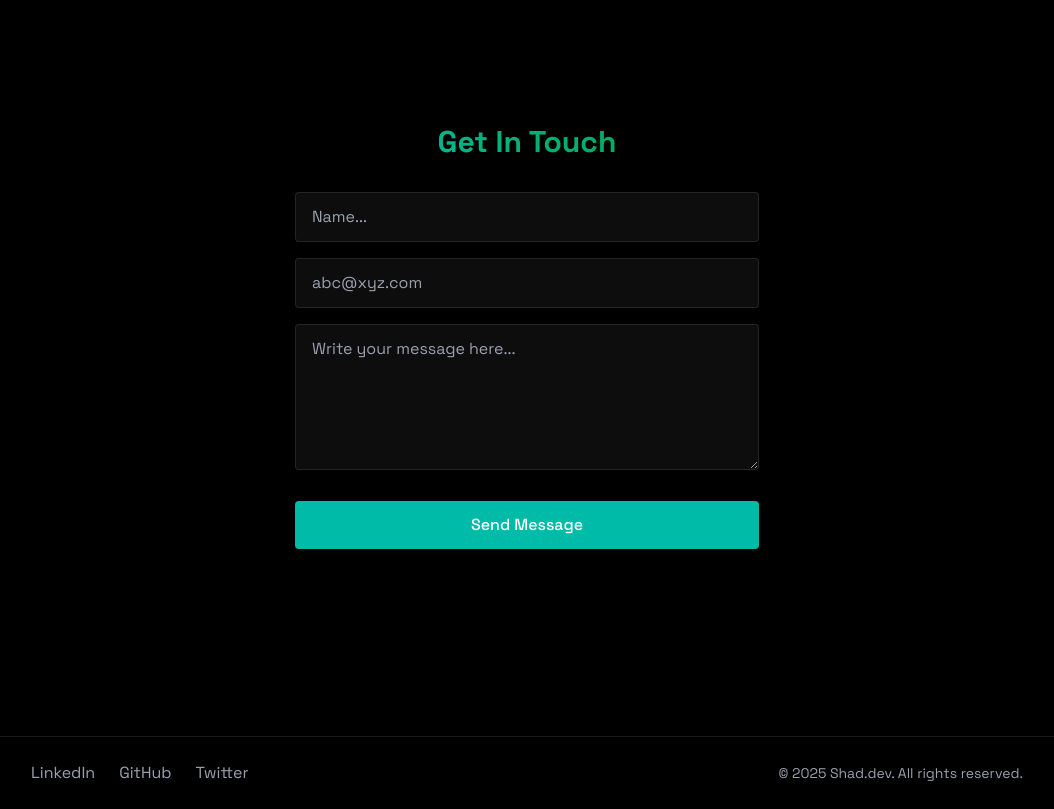
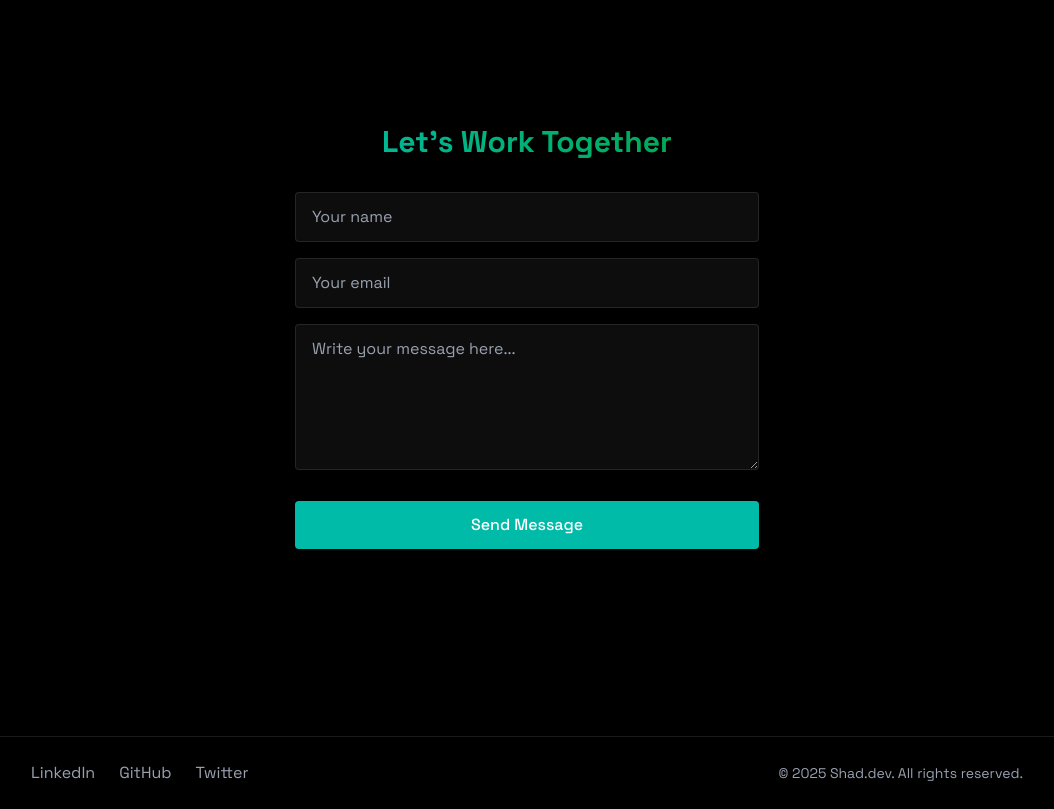
Before and after one commit to Shad-Islam/my-portfolio, a React (Vite) app: page / in a window 1280 px wide. Shown: the part 2620-3429 px from the top of the page, without its empty margins (113-1167 px from the left). Built offline with nearby package versions, Linux system fonts and the light colour scheme.

Commit message:
Use lazy and suspense

```diff
--- a/src/App.jsx
+++ b/src/App.jsx
@@ -1,26 +1,30 @@
-import { useState } from "react";
+import React, { lazy, Suspense, useState } from "react";
 import "./App.css";
-import { LoadingScreen } from "./components/LoadingScreen";
-import { Navbar } from "./components/Navbar";
-import { MobileMenu } from "./components/MobileMenu";
-import { Home } from "./components/section/Home";
-import { About } from "./components/section/About";
-import { Projects } from "./components/section/Projects";
-import { Contact } from "./components/section/Contact";
-import { Footer } from "./components/section/Footer";
+
+// Lazy-loaded components
+const Home = lazy(() => import("./components/section/Home"));
+const About = lazy(() => import("./components/section/About"));
+const Projects = lazy(() => import("./components/section/Projects"));
+const Contact = lazy(() => import("./components/section/Contact"));
+const Footer = lazy(() => import("./components/section/Footer"));
+
+const Navbar = lazy(() => import("./components/Navbar"));
+const MobileMenu = lazy(() => import("./components/MobileMenu"));
+const LoadingScreen = lazy(() => import("./components/LoadingScreen"));
 
 function App() {
   const [loading, setLoading] = useState(false);
   const [openMenu, setOpenMenu] = useState(false);
-  const [isDarkMode, setIsDarkMode] = useState(true); // State for theme toggle
+  const [isDarkMode, setIsDarkMode] = useState(true);
+
+  console.log("isDarkMode:", isDarkMode);
 
   return (
-    <>
+    <Suspense fallback={<div className="spinner">Loading...</div>}>
       {!loading && <LoadingScreen onComplete={() => setLoading(true)} />}
+      {loading && (
         <div
-        className={`min-h-screen transition-opacity duration-700 ${
-          loading ? "opacity-100" : "opacity-0"
-        } ${
+          className={`min-h-screen ${
             isDarkMode ? "bg-black text-gray-100" : "bg-gray-100 text-gray-900"
           }`}
         >
@@ -37,7 +41,8 @@ function App() {
           <Contact isDarkMode={isDarkMode} />
           <Footer isDarkMode={isDarkMode} />
         </div>
-    </>
+      )}
+    </Suspense>
   );
 }
 
--- a/src/components/LoadingScreen.jsx
+++ b/src/components/LoadingScreen.jsx
@@ -1,7 +1,7 @@
 import { useState } from "react";
 import { useEffect } from "react";
 
-export const LoadingScreen = ({onComplete}) => {
+const LoadingScreen = ({onComplete}) => {
 
     const [text, setText] = useState("");
     const fullText = "<Shad.dev />";
@@ -32,3 +32,5 @@ export const LoadingScreen = ({onComplete}) => {
        </div>
     );
 }
+
+export default LoadingScreen;
--- a/src/components/MobileMenu.jsx
+++ b/src/components/MobileMenu.jsx
@@ -1,4 +1,4 @@
-export const MobileMenu = ({ openMenu, setOpenMenu }) => {
+const MobileMenu = ({ openMenu, setOpenMenu }) => {
   return (
     <div
       className={`fixed top-0 left-0 w-full bg-[rgba(10,10,10,0.8)] z-40 flex flex-col items-center justify-center transition-all duration-300 ease-in-out
@@ -66,3 +66,5 @@ export const MobileMenu = ({ openMenu, setOpenMenu }) => {
     </div>
   );
 };
+
+export default MobileMenu;
--- a/src/components/Navbar.jsx
+++ b/src/components/Navbar.jsx
@@ -1,6 +1,6 @@
 import { useEffect } from "react";
 
-export const Navbar = ({ openMenu, setOpenMenu, isDarkMode, setIsDarkMode }) => {
+const Navbar = ({ openMenu, setOpenMenu, isDarkMode, setIsDarkMode }) => {
   useEffect(() => {
     document.body.style.overflow = openMenu ? "hidden" : "";
   }, [openMenu]);
@@ -12,7 +12,6 @@ export const Navbar = ({ openMenu, setOpenMenu, isDarkMode, setIsDarkMode }) =>
           <a href="#home" className="font-mono text-xl font-bold text-gray-100">
             Shad<span className="text-green-500">.dev</span>
           </a>
-
 
           {/* Mobile Menu Toggle */}
           <div
@@ -27,7 +26,11 @@ export const Navbar = ({ openMenu, setOpenMenu, isDarkMode, setIsDarkMode }) =>
               stroke="currentColor"
               className="w-7 h-7 text-white"
             >
-              <path strokeLinecap="round" strokeLinejoin="round" d="M4 6h16M4 12h16M4 18h16" />
+              <path
+                strokeLinecap="round"
+                strokeLinejoin="round"
+                d="M4 6h16M4 12h16M4 18h16"
+              />
             </svg>
           </div>
 
@@ -35,25 +38,25 @@ export const Navbar = ({ openMenu, setOpenMenu, isDarkMode, setIsDarkMode }) =>
           <div className="hidden md:flex items-center space-x-8">
             <a
               href="#home"
-              className="text-gray-400 hover:text-gray-100 transition-colors active:text-green-500"
+              className="text-gray-400 hover:text-gray-100 transition-colors"
             >
               Home
             </a>
             <a
               href="#about"
-              className="text-gray-400 hover:text-gray-100 transition-colors active:text-green-500"
+              className="text-gray-400 hover:text-gray-100 transition-colors"
             >
               About
             </a>
             <a
               href="#projects"
-              className="text-gray-400 hover:text-gray-100 transition-colors active:text-green-500"
+              className="text-gray-400 hover:text-gray-100 transition-colors"
             >
               Projects
             </a>
             <a
               href="#contact"
-              className="text-gray-400 hover:text-gray-100 transition-colors active:text-green-500"
+              className="text-gray-400 hover:text-gray-100 transition-colors"
             >
               Contact
             </a>
@@ -65,10 +68,11 @@ export const Navbar = ({ openMenu, setOpenMenu, isDarkMode, setIsDarkMode }) =>
             >
               {isDarkMode ? "Light Mode" : "Dark Mode"}
             </button>
-
           </div>
         </div>
       </div>
     </nav>
   );
 };
+
+export default Navbar;
--- /dev/null
+++ b/src/components/NotFound.jsx
@@ -0,0 +1,15 @@
+import React from "react";
+
+export const NotFound = () => {
+  return (
+    <div className="min-h-screen flex flex-col items-center justify-center">
+      <h1 className="text-4xl font-bold text-teal-500">404</h1>
+      <p className="text-gray-400 mt-2">Page Not Found</p>
+      <a href="/" className="mt-4 text-teal-500 hover:text-teal-400 transition">
+        Go Back to Home
+      </a>
+    </div>
+  );
+};
+
+export default NotFound;
--- a/src/components/RevealOnScroll.jsx
+++ b/src/components/RevealOnScroll.jsx
@@ -1,6 +1,6 @@
 import { useEffect, useRef } from "react";
 
-export const RevealOnScroll = ({ children }) => {
+const RevealOnScroll = ({ children }) => {
   const ref = useRef(null);
 
   useEffect(() => {
@@ -23,3 +23,5 @@ export const RevealOnScroll = ({ children }) => {
     </div>
   );
 };
+
+export default RevealOnScroll;
--- a/src/components/section/About.jsx
+++ b/src/components/section/About.jsx
@@ -1,6 +1,6 @@
-import { RevealOnScroll } from "../RevealOnScroll";
+import RevealOnScroll from "../RevealOnScroll";
 
-export const About = ({ isDarkMode }) => {
+const About = ({ isDarkMode }) => {
   const frontendSkills = [
     "React",
     "JavaScript",
@@ -139,3 +139,5 @@ export const About = ({ isDarkMode }) => {
     </section>
   );
 };
+
+export default About;
--- a/src/components/section/Contact.jsx
+++ b/src/components/section/Contact.jsx
@@ -1,8 +1,8 @@
 import { useState } from "react";
-import { RevealOnScroll } from "../RevealOnScroll";
+import RevealOnScroll from "../RevealOnScroll";
 import emailjs from "emailjs-com";
 
-export const Contact = ({ isDarkMode }) => {
+const Contact = ({ isDarkMode }) => {
   const [formData, setFormData] = useState({
     name: "",
     email: "",
@@ -42,11 +42,13 @@ export const Contact = ({ isDarkMode }) => {
       <RevealOnScroll>
         <div
           className={`w-full max-w-lg p-6 rounded-xl shadow-lg ${
-            isDarkMode ? "bg-black/50 border-white/10" : "bg-white border-gray-300"
+            isDarkMode
+              ? "bg-black/50 border-white/10"
+              : "bg-white border-gray-300"
           }`}
         >
           <h2 className="text-3xl font-bold mb-8 bg-gradient-to-r from-teal-500 to-green-600 bg-clip-text text-transparent text-center">
-            Get In Touch
+            Let's Work Together
           </h2>
           <form className="space-y-6 " onSubmit={handelSubmit}>
             <div className="space-y-4">
@@ -60,7 +62,7 @@ export const Contact = ({ isDarkMode }) => {
                     ? "border-white/10 text-white placeholder-gray-400"
                     : "border-gray-300 text-gray-900 placeholder-gray-500"
                 }`}
-                placeholder="Name..."
+                placeholder="Your name"
                 value={formData.name}
                 onChange={(e) =>
                   setFormData({ ...formData, name: e.target.value })
@@ -76,7 +78,7 @@ export const Contact = ({ isDarkMode }) => {
                     ? "border-white/10 text-white placeholder-gray-400"
                     : "border-gray-300 text-gray-900 placeholder-gray-500"
                 }`}
-                placeholder="abc@xyz.com"
+                placeholder="Your email"
                 value={formData.email}
                 onChange={(e) =>
                   setFormData({ ...formData, email: e.target.value })
@@ -111,3 +113,5 @@ export const Contact = ({ isDarkMode }) => {
     </section>
   );
 };
+
+export default Contact;
--- a/src/components/section/Footer.jsx
+++ b/src/components/section/Footer.jsx
@@ -1,4 +1,4 @@
-export const Footer = ({ isDarkMode }) => {
+const Footer = ({ isDarkMode }) => {
   return (
     <footer
       className={`py-6 border-t ${
@@ -41,3 +41,5 @@ export const Footer = ({ isDarkMode }) => {
     </footer>
   );
 };
+
+export default Footer;
--- a/src/components/section/Projects.jsx
+++ b/src/components/section/Projects.jsx
@@ -1,6 +1,6 @@
-import { RevealOnScroll } from "../RevealOnScroll";
+import RevealOnScroll from "../RevealOnScroll";
 
-export const Projects = ({ isDarkMode }) => {
+const Projects = ({ isDarkMode }) => {
   return (
     <section
       id="projects"
@@ -188,3 +188,5 @@ export const Projects = ({ isDarkMode }) => {
     </section>
   );
 };
+
+export default Projects;
```
Also changed, not shown: src/components/section/Home.jsx (+19 -9 lines). Lines whose indentation alone changed are shown as unchanged.
